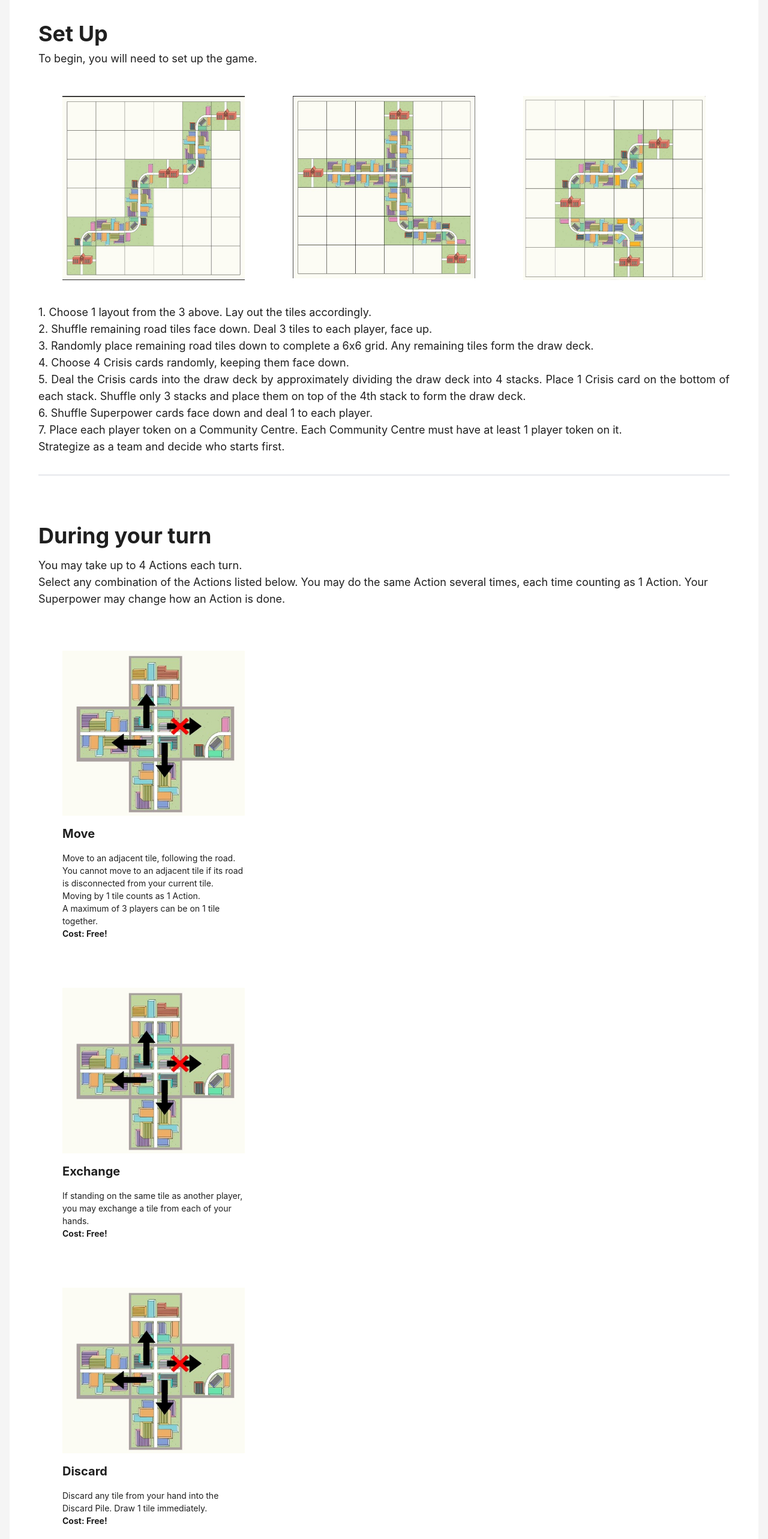
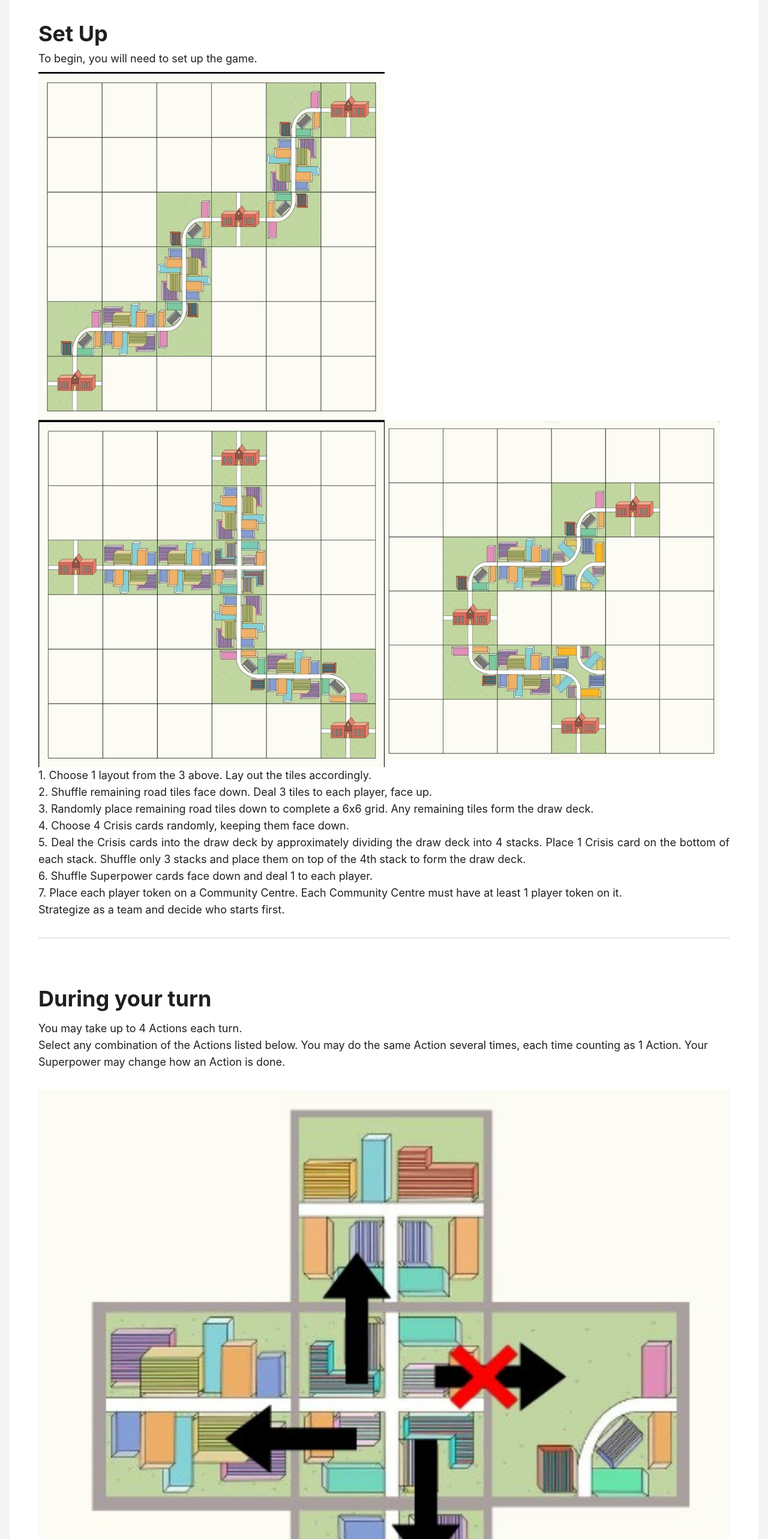
Before and after one commit to sihvn/Resourcity, a Next.js app: page /CapstoneProject/rules in a window 1280 px wide. Shown: the part 120-2686 px from the top of the page at 60% size. Built offline with nearby package versions, Linux system fonts and the light colour scheme.

Commit message:
change image size

```diff
--- a/components/gamesetup.js
+++ b/components/gamesetup.js
@@ -9,13 +9,13 @@ const GameSetup = () => {
             </div>
             <div className="flex justify-center mb-30">
                 <div className="flex flex-wrap">
-                    <div className="w-1/3 p-10">
+                    <div className="">
                         <img src="/CapstoneProject/images/layout1.jpg" alt="Image 1" className="w-auto h-auto" />
                     </div>
-                    <div className="w-1/3 p-10">
+                    <div className="">
                         <img src="/CapstoneProject/images/layout2.jpg" alt="Image 2" className="w-auto h-auto" />
                     </div>
-                    <div className="w-1/3 p-10">
+                    <div className="">
                         <img src="/CapstoneProject/images/layout3.jpg" alt="Image 3" className="w-auto h-auto" />
                     </div>
                 </div>
--- a/components/playeraction.js
+++ b/components/playeraction.js
@@ -11,7 +11,7 @@ const PlayerAction = () => {
                 <p className="text-lg">Select any combination of the Actions listed below. You may do the same Action several times, each time counting as 1 Action. Your Superpower may change how an Action is done.  </p>
             </div>
             {/* <div className="flex justify-between pb-8"> */}
-            <div className="w-1/3 p-10">
+            <div className="">
                 <img src="/CapstoneProject/images/playermove1.jpg" alt="Image 1" className="w-full h-auto mb-4" />
                 <h1 className="text-xl font-bold mb-4">Move</h1>
                 <p>Move to an adjacent tile, following the road.</p>
@@ -21,48 +21,48 @@ const PlayerAction = () => {
                 <p className="font-bold">Cost: Free!</p>
             </div>
 
-            <div className="w-1/3 p-10">
+            <div className="">
                 <img src="/CapstoneProject/images/playermove2.jpg" alt="Image 2" className="w-full h-auto mb-4" />
                 <h1 className="text-xl font-bold mb-4">Exchange </h1>
                 <p>If standing on the same tile as another player, you may exchange a tile from each of your hands. </p>
                 <p className="font-bold">Cost: Free!</p>
             </div>
-            <div className="w-1/3 p-10">
+            <div className="">
                 <img src="/CapstoneProject/images/playermove3.jpg" alt="Image 3" className="w-full h-auto mb-4" />
                 <h1 className="text-xl font-bold mb-4">Discard </h1>
                 <p>Discard any tile from your hand into the Discard Pile. Draw 1 tile immediately. </p>
                 <p className="font-bold">Cost: Free!</p>
             </div>
-            <div className="w-1/3 p-10">
+            <div className="">
                 <img src="/CapstoneProject/images/playermove3.jpg" alt="Image 3" className="w-full h-auto mb-4" />
-                <h1 className="text-xl font-bold mb-4">Rotate </h1>
+                <h1 className="text-xl font-bold ">Rotate </h1>
                 <p>Rotate any adjacent tile by 90 degrees. </p>
                 <p className="font-bold">Cost: 1 fuel</p>
             </div>
             {/* </div> */}
             {/* <div className="flex justify-between"> */}
-            <div className="w-1/3 p-10">
+            <div >
                 <img src="/CapstoneProject/images/playermove1.jpg" alt="Image 1" className="w-full h-auto mb-4" />
-                <h1 className="text-xl font-bold mb-4">Swap</h1>
+                <h1 className="text-xl font-bold ">Swap</h1>
                 <p>Swap positions with another player. </p>
                 <p>To do this, move your player token AND the tile you are standing on.</p>
                 <p>Exchange positions with another player’s token AND the tile they are standing on. </p>
                 <p className="font-bold">Cost: 2 fuel</p>
             </div>
 
-            <div className="w-1/3 p-10">
+            <div >
                 <img src="/CapstoneProject/images/playermove2.jpg" alt="Image 2" className="w-full h-auto mb-4" />
                 <h1 className="text-xl font-bold mb-4">Use Super-power </h1>
                 <Link href="/superpower" className="text-red hover:text-gray-500 cursor-pointer">See Superpower Cards</Link>
                 <p className="font-bold">Cost: Free!</p>
             </div>
-            <div className="w-1/3 p-10">
+            <div >
                 <img src="/CapstoneProject/images/playermove3.jpg" alt="Image 3" className="w-full h-auto mb-4" />
                 <h1 className="text-xl font-bold mb-4">Farm </h1>
                 <p>Build, Plant, Harvest, Fertilize</p>
                 <Link href="/farmactions" className="text-red hover:text-gray-500 cursor-pointer">See farm actions</Link>
             </div>
-            <div className="w-1/3 p-10">
+            <div >
                 <img src="/CapstoneProject/images/playermove3.jpg" alt="Image 3" className="w-full h-auto mb-4" />
                 <h1 className="text-xl font-bold mb-4">Replace </h1>
                 <p> Choose a tile from your hand to Replace the tile you are standing on, or any adjacent tile (including Community Centre tiles).  </p>
```
